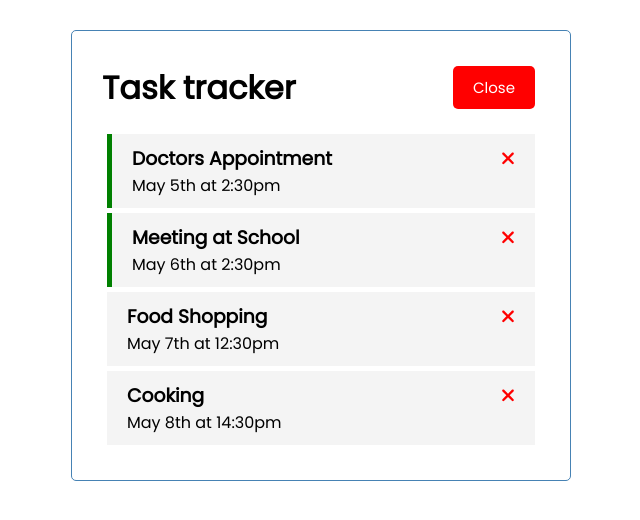
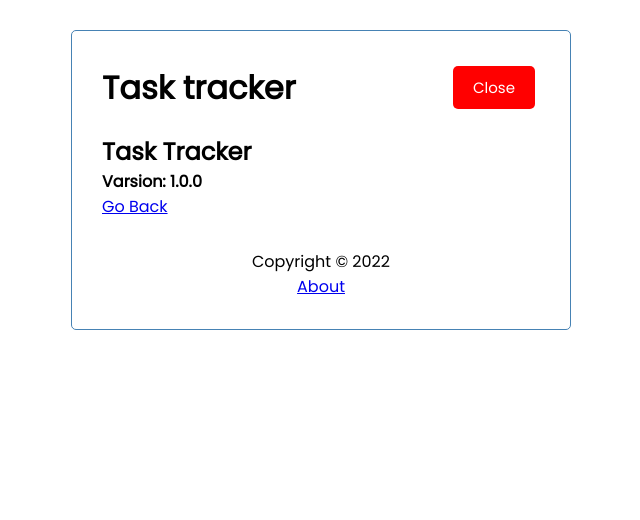
Before and after one commit to Anton9512/angular-task-tracker-app, an Angular app: page /about in a window 1280 px wide. Shown: the top 520 px of the page, without its empty margins (319-959 px from the left). Built offline with nearby package versions, Linux system fonts and the light colour scheme; data requests are answered from the project's data file.

Commit message:
Angular Router

```diff
--- a/src/app/app.component.html
+++ b/src/app/app.component.html
@@ -1,4 +1,5 @@
 <div class="container">
   <app-header></app-header>
-  <app-tasks></app-tasks>
+  <router-outlet></router-outlet>
+  <app-footer></app-footer>
 </div>
--- a/src/app/app.module.ts
+++ b/src/app/app.module.ts
@@ -3,6 +3,7 @@ import { BrowserModule } from '@angular/platform-browser';
 import { FontAwesomeModule } from '@fortawesome/angular-fontawesome';
 import { HttpClientModule } from '@angular/common/http';
 import { FormsModule } from '@angular/forms';
+import { RouterModule, Routes } from '@angular/router';
 
 import { AppComponent } from './app.component';
 import { HeaderComponent } from './components/header/header.component';
@@ -10,6 +11,14 @@ import { ButtonComponent } from './components/button/button.component';
 import { TasksComponent } from './components/tasks/tasks.component';
 import { TaskItemComponent } from './components/task-item/task-item.component';
 import { AddTaskComponent } from './components/add-task/add-task.component';
+import { AboutComponent } from './components/about/about.component';
+import { FooterComponent } from './components/footer/footer.component';
+
+const appRoutes: Routes = [
+  { path: '', component: TasksComponent },
+  { path: 'about', component: AboutComponent },
+
+];
 
 @NgModule({
   declarations: [
@@ -19,8 +28,16 @@ import { AddTaskComponent } from './components/add-task/add-task.component';
     TasksComponent,
     TaskItemComponent,
     AddTaskComponent,
+    AboutComponent,
+    FooterComponent,
   ],
-  imports: [BrowserModule, FontAwesomeModule, HttpClientModule, FormsModule],
+  imports: [
+    BrowserModule,
+    FontAwesomeModule,
+    HttpClientModule,
+    FormsModule,
+    RouterModule.forRoot(appRoutes, { enableTracing: true }),
+  ],
   providers: [],
   bootstrap: [AppComponent],
 })
--- /dev/null
+++ b/src/app/components/about/about.component.html
@@ -0,0 +1,5 @@
+<div>
+  <h2>Task Tracker</h2>
+  <h4>Varsion: 1.0.0</h4>
+  <a routerLink="/">Go Back</a>
+</div>
--- /dev/null
+++ b/src/app/components/about/about.component.ts
@@ -0,0 +1,15 @@
+import { Component, OnInit } from '@angular/core';
+
+@Component({
+  selector: 'app-about',
+  templateUrl: './about.component.html',
+  styleUrls: ['./about.component.css']
+})
+export class AboutComponent implements OnInit {
+
+  constructor() { }
+
+  ngOnInit(): void {
+  }
+
+}
--- /dev/null
+++ b/src/app/components/footer/footer.component.css
@@ -0,0 +1,4 @@
+footer {
+  margin-top: 30px;
+  text-align: center;
+}
--- /dev/null
+++ b/src/app/components/footer/footer.component.html
@@ -0,0 +1,4 @@
+<footer>
+  <p>Copyright &copy; 2022</p>
+  <a routerLink="/about">About</a>
+</footer>
--- /dev/null
+++ b/src/app/components/footer/footer.component.ts
@@ -0,0 +1,15 @@
+import { Component, OnInit } from '@angular/core';
+
+@Component({
+  selector: 'app-footer',
+  templateUrl: './footer.component.html',
+  styleUrls: ['./footer.component.css']
+})
+export class FooterComponent implements OnInit {
+
+  constructor() { }
+
+  ngOnInit(): void {
+  }
+
+}
```
Also changed, not shown: src/app/components/about/about.component.css (added).
